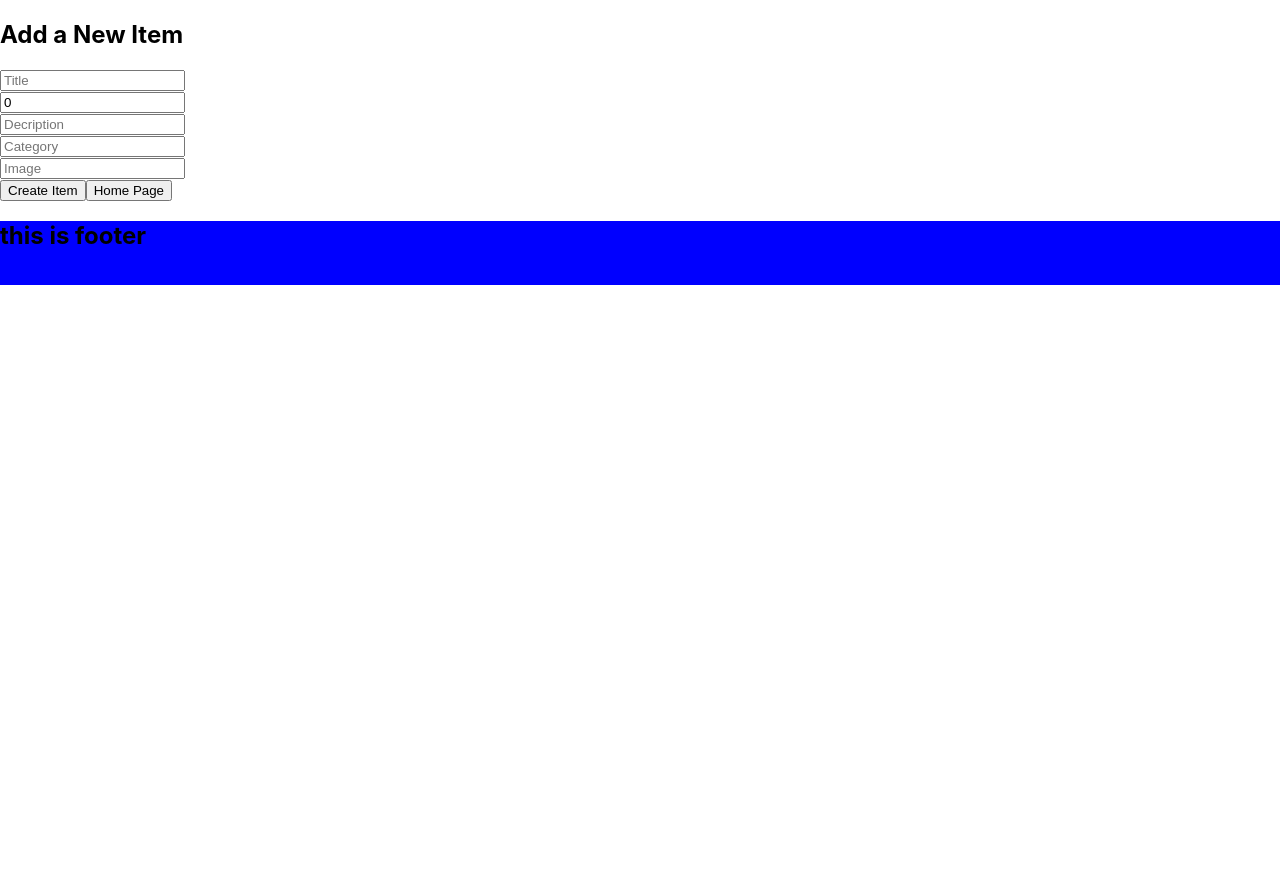
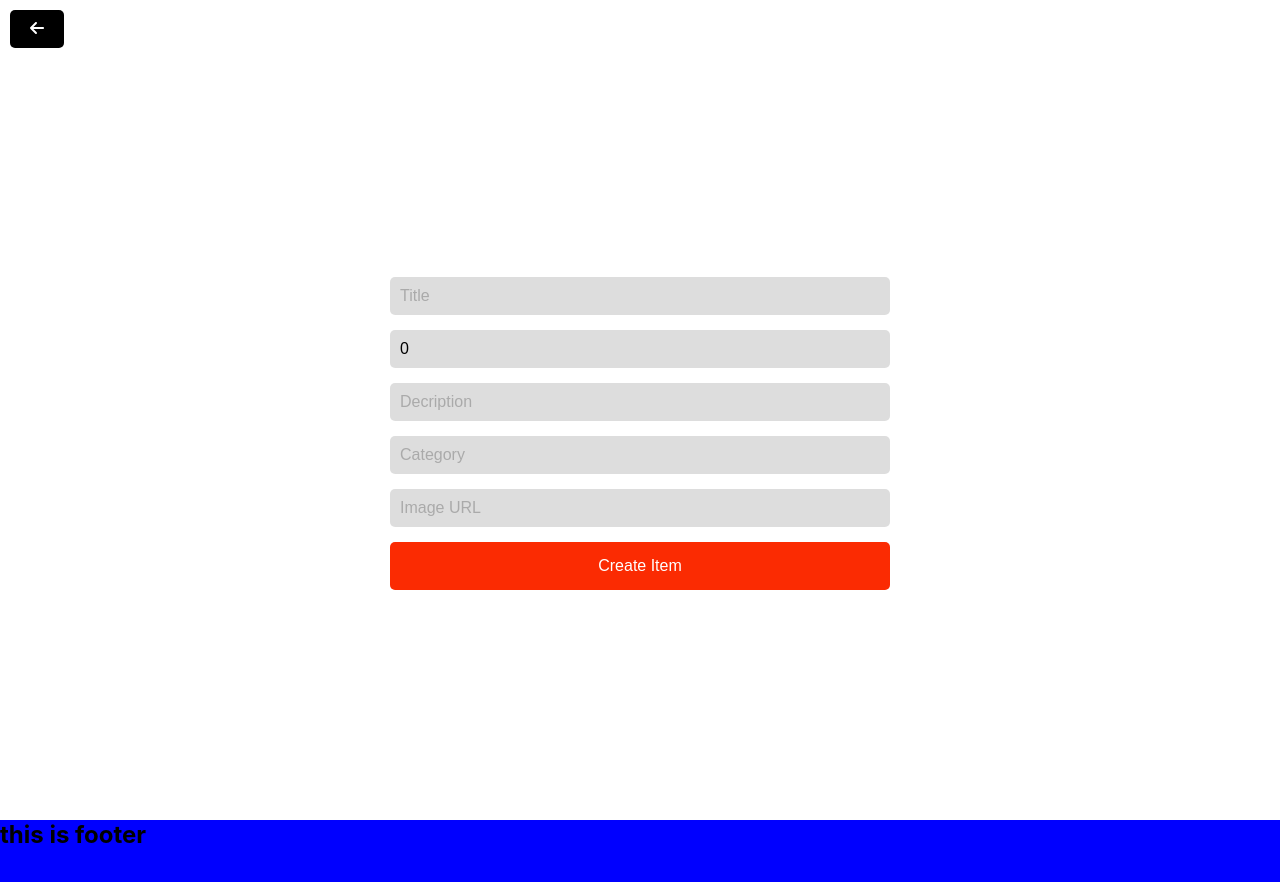
Before and after one commit to The-Algorithm-Avengers/inventory-app, a React (Create React App) app: page / in a window 1280 px wide. Both pictures are taken after a click on the button "ADD ITEM". Before the commit the page ends 800 px from the top, so only its background shows below. Built offline with nearby package versions, Linux system fonts and the light colour scheme; no server answers; the HTML template or start-up script is replaced by a standard one.

Commit message:
styling for create item form

```diff
--- a/package.json
+++ b/package.json
@@ -3,6 +3,9 @@
   "version": "0.1.0",
   "private": true,
   "dependencies": {
+    "@fortawesome/fontawesome-svg-core": "^6.3.0",
+    "@fortawesome/free-solid-svg-icons": "^6.3.0",
+    "@fortawesome/react-fontawesome": "^0.2.0",
     "@testing-library/jest-dom": "^5.16.5",
     "@testing-library/react": "^13.4.0",
     "@testing-library/user-event": "^13.5.0",
--- a/src/App.css
+++ b/src/App.css
@@ -1,5 +1,7 @@
 /* ADD STYLES HERE */
-
+* {
+  box-sizing: border-box;
+}
 
 .grid-container {
   display: grid;
@@ -28,3 +30,92 @@ margin-right: 1em;
 .itemTitle{
   text-align: center;
 }
+
+.spinner-container {
+ width: 100%;
+ height: 100%;
+ position: absolute;
+ display: flex;
+ justify-content: center;
+ align-items: center;
+ flex-direction: column;
+}
+
+.spinner {
+  width: 200px;
+}
+
+.create-form {
+  height: 100vh;
+  width: 100vw;
+  width: 100%;
+  max-width: 500px;
+  margin: 0 auto;
+  font-family: Arial, sans-serif;
+  display: flex;
+  justify-content: center;
+  align-items: center;
+  flex-direction: column;
+}
+
+.go-back-button {
+  position: fixed;
+  top: 10px;
+  left: 10px;
+  z-index: 100;
+  background-color: black;
+  border: none;
+  border-radius: 5px;
+  color: #ffffff;
+  cursor: pointer;
+  font-size: 16px;
+  padding: 10px 20px;
+  transition: background-color 0.3s;
+}
+
+.submit-button {
+  background-color: rgb(251, 43, 2);
+  border: none;
+  border-radius: 5px;
+  color: #ffffff;
+  cursor: pointer;
+  font-size: 16px;
+  padding: 15px 20px;
+  transition: background-color 0.3s;
+}
+
+.create-form h2 {
+  color: #ffffff;
+  font-size: 24px;
+  margin-bottom: 20px;
+  text-align: center;
+}
+
+.create-form form {
+  display: grid;
+  gap: 15px;
+}
+
+.create-form input {
+  background-color: #3333332a;
+  border: none;
+  border-radius: 5px;
+  color: black;
+  font-size: 16px;
+  padding: 10px;
+  outline: none;
+  width: 100%;
+}
+
+.create-form input::placeholder {
+  color: #aaaaaa;
+}
+
+.create-form input:focus {
+  border: 2px solid rgb(251, 43, 2);
+  box-shadow: 0 0 5px rgba(0, 179, 255, 0.5);
+}
+
+.form-create {
+  width: 100%;
+}
--- a/src/App.jsx
+++ b/src/App.jsx
@@ -5,15 +5,17 @@ import Footer from "./components/Footer";
 import ItemsList from "./components/ItemsList";
 import apiURL from "./utils/api";
 import { CreateForm } from "./components/CreateForm";
-import {Detail} from "./components/Details"
+import { Detail } from "./components/Details";
 import { UpdateForm } from "./components/UpdateForm";
+import { FontAwesomeIcon } from "@fortawesome/react-fontawesome";
+import { faSpinner } from "@fortawesome/free-solid-svg-icons";
 
 const App = () => {
   const [items, setItems] = useState([]);
-  const [showDetails, setShowDetails] = useState(false)
-  const [targetItem , setTargetItem] = useState({})
-  const [showForm, setShowForm] = useState(false)
-  const [editForm, setEditForm] = useState(false)
+  const [showDetails, setShowDetails] = useState(false);
+  const [targetItem, setTargetItem] = useState({});
+  const [showForm, setShowForm] = useState(false);
+  const [editForm, setEditForm] = useState(false);
 
   // Gets all Items and sets it to items State
   async function fetchItems() {
@@ -31,7 +33,6 @@ const App = () => {
     }
   }
 
-
   // Deletes a single item by ID, reruns fetchItems and by setting showDetails to false stops rendering Details component
   const deleteItem = async (id) => {
     try {
@@ -39,78 +40,92 @@ const App = () => {
         method: "DELETE",
         headers: {
           "Content-Type": "application/json",
+        },
+      });
+      fetchItems();
+      setShowDetails(false);
+    } catch (error) {
+      console.log("Could not delete item" + error);
     }
-    })
-      fetchItems()
-      setShowDetails(false)
-
-    } catch (error) {
-      console.log("Could not delete item" + error)
-    }
-
-  }
+  };
 
   // Fetches a single item from DB based on ID passed in && set that item to targetItem state && setting showDetails state to true to render Details component.
   const getItem = async (id) => {
     try {
-      const res = await fetch(`${apiURL}/items/${id}`)
-      const data = await res.json()
-      setTargetItem(data)
-      setShowDetails(true)
+      const res = await fetch(`${apiURL}/items/${id}`);
+      const data = await res.json();
+      setTargetItem(data);
+      setShowDetails(true);
     } catch (error) {
-      console.log("Couldnt get item" + error)
-      console.log('hi')
+      console.log("Couldnt get item" + error);
+      console.log("hi");
     }
-  }
+  };
 
   // On start up run fetchItems ONCE.
   useEffect(() => {
     fetchItems();
   }, []);
 
+  if (!items) {
+    return (
+      <div className="spinner-container">
+        <h1>Loading items...</h1>
+        <FontAwesomeIcon className="fa-3x" icon={faSpinner} spin />
+      </div>
+    );
+  }
+
+  console.log(items);
+
   return (
     <>
       <div>
         <main>
-
           {/* If showDetails is false */}
-          {!showDetails ?
+          {!showDetails ? (
             <>
               {/* If showDetails is false && showForm is false */}
-            {!showForm ?
-
+              {!showForm ? (
                 <>
                   <Header />
                   <div className="buttonDiv">
-              <button className="itemButton" onClick={() => setShowForm(!showForm)}>ADD ITEM</button>
+                    <button
+                      className="itemButton"
+                      onClick={() => setShowForm(!showForm)}
+                    >
+                      ADD ITEM
+                    </button>
                   </div>
-              <ItemsList items={items} getItem={getItem}/>
-            </> :
-
+                  <ItemsList items={items} getItem={getItem} />
+                </>
+              ) : (
                 // If showDetails is false && showForm is true
-            <CreateForm setShowForm={setShowForm} fetchItems={fetchItems}/>
-            }
-          </> :
-
+                <CreateForm setShowForm={setShowForm} fetchItems={fetchItems} />
+              )}
+            </>
+          ) : (
             <>
               {/* If showDetails is true */}
-            {!editForm ?
-
+              {!editForm ? (
                 // if showDetails is true && editForm is false
-              <Detail deleteItem={deleteItem} item={targetItem} setShowDetails={setShowDetails} setEditForm={setEditForm}/> :
-
+                <Detail
+                  deleteItem={deleteItem}
+                  item={targetItem}
+                  setShowDetails={setShowDetails}
+                  setEditForm={setEditForm}
+                />
+              ) : (
                 // if showDetails is true && editForm is true
-              <UpdateForm item={targetItem} setEditForm={setEditForm} fetchItems={fetchItems} setShowDetails={setShowDetails}/>
-
-            }
-
+                <UpdateForm
+                  item={targetItem}
+                  setEditForm={setEditForm}
+                  fetchItems={fetchItems}
+                  setShowDetails={setShowDetails}
+                />
+              )}
             </>
-
-
-
-        }
-
-
+          )}
         </main>
 
         <Footer />
--- a/src/components/CreateForm.jsx
+++ b/src/components/CreateForm.jsx
@@ -1,35 +1,37 @@
-import React, { useState } from 'react';
-import apiURL from '../utils/api';
+import React, { useState } from "react";
+import apiURL from "../utils/api";
+import { FontAwesomeIcon } from "@fortawesome/react-fontawesome";
+import { faArrowLeft } from "@fortawesome/free-solid-svg-icons";
 
-export function CreateForm({setShowForm, fetchItems}) {
+export function CreateForm({ setShowForm, fetchItems }) {
   const [formData, setFormData] = useState({
-    title: '',
+    title: "",
     price: 0,
-    description: '',
-    category: '',
-    image: '',
+    description: "",
+    category: "",
+    image: "",
   });
 
   const handleSubmit = async (event) => {
     event.preventDefault();
     const response = await fetch(`${apiURL}/items/`, {
-      method: 'POST',
+      method: "POST",
       headers: {
-        'Content-Type': 'application/json',
+        "Content-Type": "application/json",
       },
-      body: JSON.stringify(formData)
+      body: JSON.stringify(formData),
     });
 
     const data = await response.json();
     setFormData({
-        title: '',
-        price: 0,
-        description: '',
-        category: '',
-        image: '',
+      title: "",
+      price: 0,
+      description: "",
+      category: "",
+      image: "",
     });
-    setShowForm(!setShowForm)
-    fetchItems()
+    setShowForm(!setShowForm);
+    fetchItems();
   };
 
   const handleInputChange = (event) => {
@@ -41,9 +43,9 @@ export function CreateForm({setShowForm, fetchItems}) {
   };
 
   return (
-    < div className='create-form'>
-    <h2>Add a New Item</h2>
-      <form onSubmit={handleSubmit}>
+    <div className="create-form">
+      <h2>Add a New Item</h2>
+      <form className="form-create" onSubmit={handleSubmit}>
         <div>
           <input
             placeholder="Title"
@@ -56,6 +58,7 @@ export function CreateForm({setShowForm, fetchItems}) {
         <div>
           <input
             placeholder="Price"
+            type="number"
             name="price"
             value={formData.price}
             onChange={handleInputChange}
@@ -82,15 +85,22 @@ export function CreateForm({setShowForm, fetchItems}) {
         </div>
         <div>
           <input
-            placeholder="Image"
+            placeholder="Image URL"
             type="text"
             name="image"
             value={formData.image}
             onChange={handleInputChange}
           />
         </div>
-        <button type="submit">Create Item</button>
-        <button onClick={() => setShowForm(!setShowForm)}>Home Page</button>
+        <button className="submit-button" type="submit">
+          Create Item
+        </button>
+        <button
+          className="go-back-button"
+          onClick={() => setShowForm(!setShowForm)}
+        >
+          <FontAwesomeIcon icon={faArrowLeft} />
+        </button>
       </form>
     </div>
   );
```
Also changed, not shown: 1 other file (tests, documents, lock files or other folders). Lines whose indentation alone changed are shown as unchanged.
